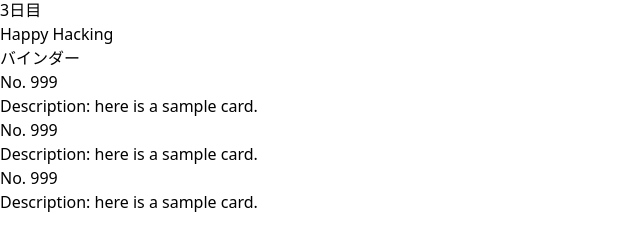
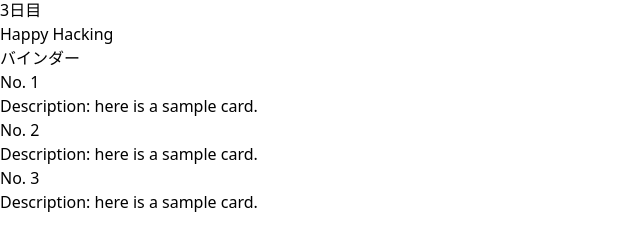
Before and after one commit to chambaoo/website-model-animation, a React (Vite) app: page / in a window 1280 px wide. Shown: the part 194-434 px from the top of the page, without its empty margins (0-640 px from the left). Built offline with nearby package versions, Linux system fonts and the light colour scheme.

Commit message:
update: props card sample

```diff
--- a/src/App.tsx
+++ b/src/App.tsx
@@ -48,13 +48,13 @@
               <h2 className='my-4 text-4xl'>バインダー</h2>
               <ul>
                 <li className='my-2'>
-                  <Card />
+                  <Card id={1}/>
                 </li>
                 <li className='my-2'>
-                  <Card />
+                  <Card id={2}/>
                 </li>
                 <li className='my-2'>
-                  <Card />
+                  <Card id={3}/>
                 </li>
               </ul>
             </section>
--- a/src/components/card.tsx
+++ b/src/components/card.tsx
@@ -1,11 +1,9 @@
-function Card() {
-
-    const id = '999';
+function Card(props) {
 
     return (
       <>
         <a href="#card1" class="block max-w-sm p-6 bg-white border border-gray-200 rounded-lg shadow hover:bg-gray-100 dark:bg-gray-800 dark:border-gray-700 dark:hover:bg-gray-700">
-        <h5 class="mb-2 text-2xl font-bold tracking-tight text-gray-900 dark:text-white">No. {id}</h5>
+        <h5 class="mb-2 text-2xl font-bold tracking-tight text-gray-900 dark:text-white">No. {props.id}</h5>
         <p class="font-normal text-gray-700 dark:text-gray-400">Description: here is a sample card.</p>
         </a>
       </>
```
